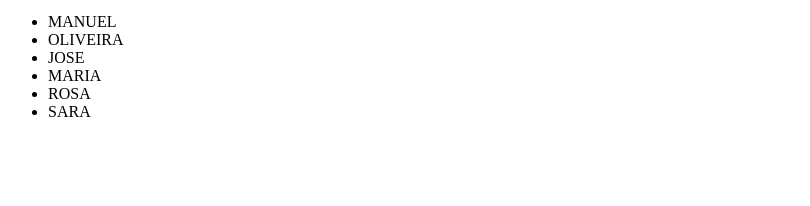
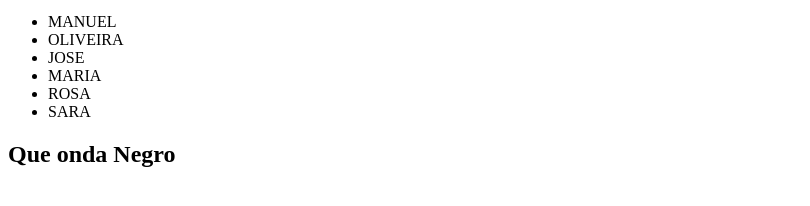
Before and after one commit to giandam15/Introduccion-a-AngularJS, a plain HTML site: page index.html in a window 1280 px wide. Shown: the part 90-296 px from the top of the page, without its empty margins (0-810 px from the left). Drawn offline with Linux system fonts and the light colour scheme.

Commit message:
COMENTA ALGO ACA SIEMPRE!

```diff
--- a/index.html
+++ b/index.html
@@ -8,6 +8,7 @@
 				<li ng-repeat="dato in datos | filter:nombre">{{ dato | uppercase}}</li>
 			</ul>
 		</div>
+		<h2> Que onda Negro</h2>
 		<script src="angular.min.js"></script>
 	</body>
 </html>
```
